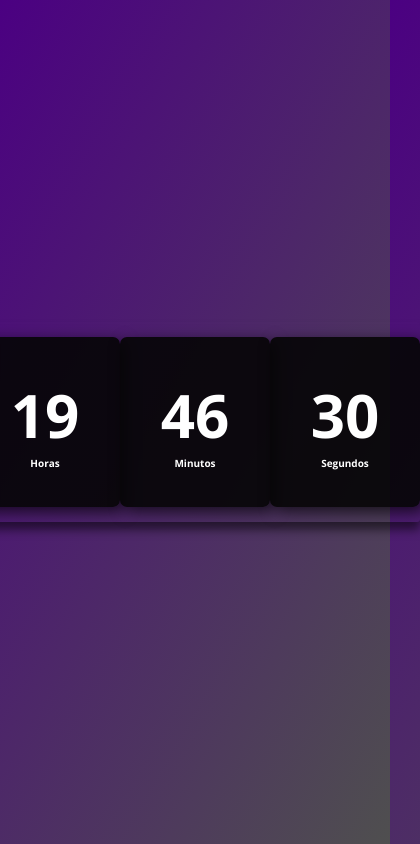
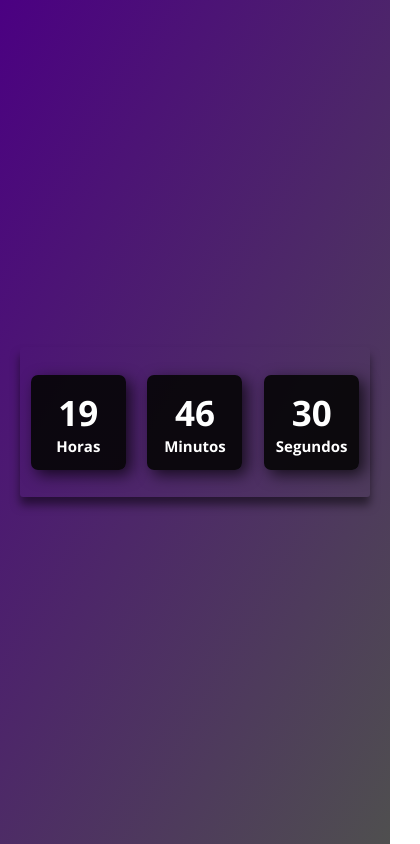
Before and after one commit to Diogoevangelist/Relogio-Digital-Dinamico, a plain HTML site: page index.html in a window 390 px wide. Shown: the whole page, 420 px wide, since content can reach past the window. Drawn offline with nearby package versions, Linux system fonts and the light colour scheme.

Commit message:
Deixando responsivo.

```diff
--- a/assets/css/style.css
+++ b/assets/css/style.css
@@ -47,3 +47,47 @@ body {
 .relogio span.tempo {
     font-size: 10px;
 }
+
+@media (max-width: 700px) {
+    .relogio {
+        height: 200px;
+        width: 400px;
+    }
+
+    .relogio div {
+        height: 100px;
+        width: 100px;
+    }
+
+    .relogio span {
+        font-weight: bolder;
+        font-size: 45px;
+    }
+
+    .relogio span.tempo {
+        font-size: 15px;
+    }
+}
+
+
+@media (max-width: 500px) {
+    .relogio {
+        height: 150px;
+        width: 350px;
+    }
+
+    .relogio div {
+        height: 95px;
+        width: 95px;
+
+    }
+
+    .relogio span {
+        font-weight: bolder;
+        font-size: 35px;
+    }
+
+    .relogio span.tempo {
+        font-size: 15px;
+    }
+}
```
